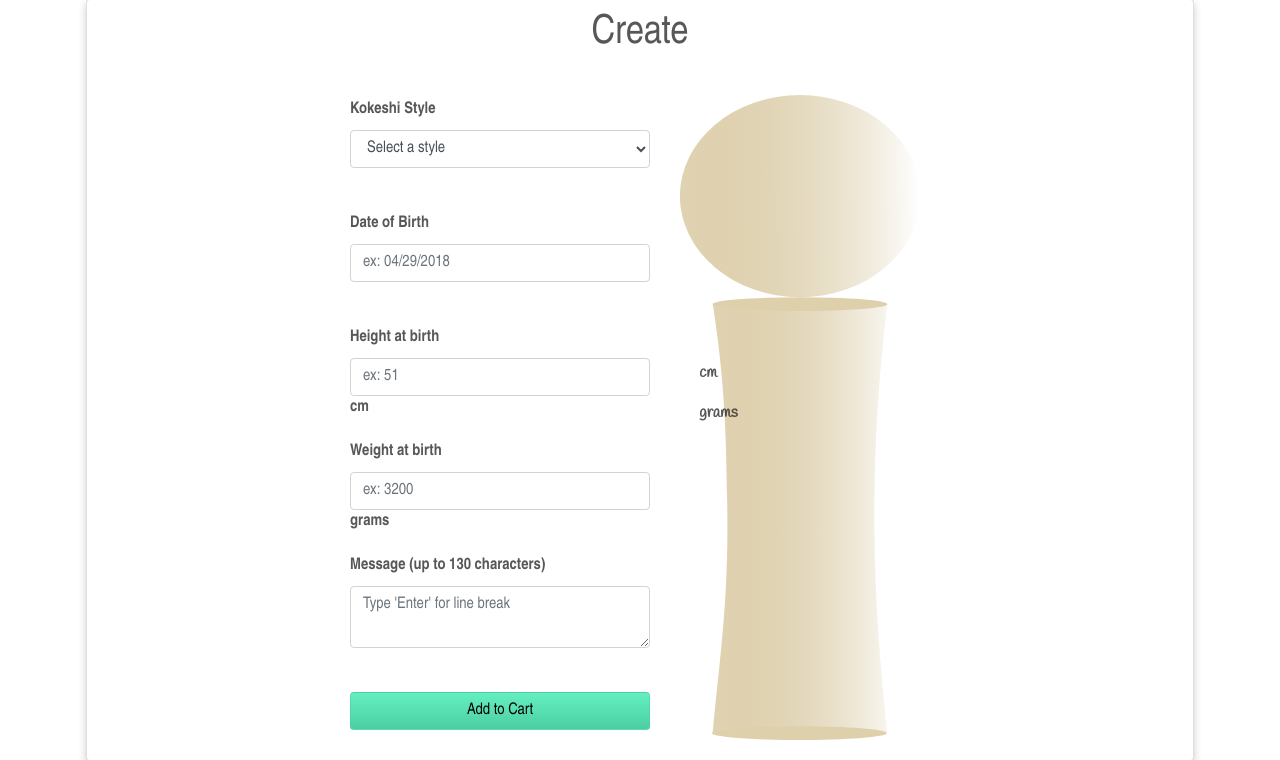
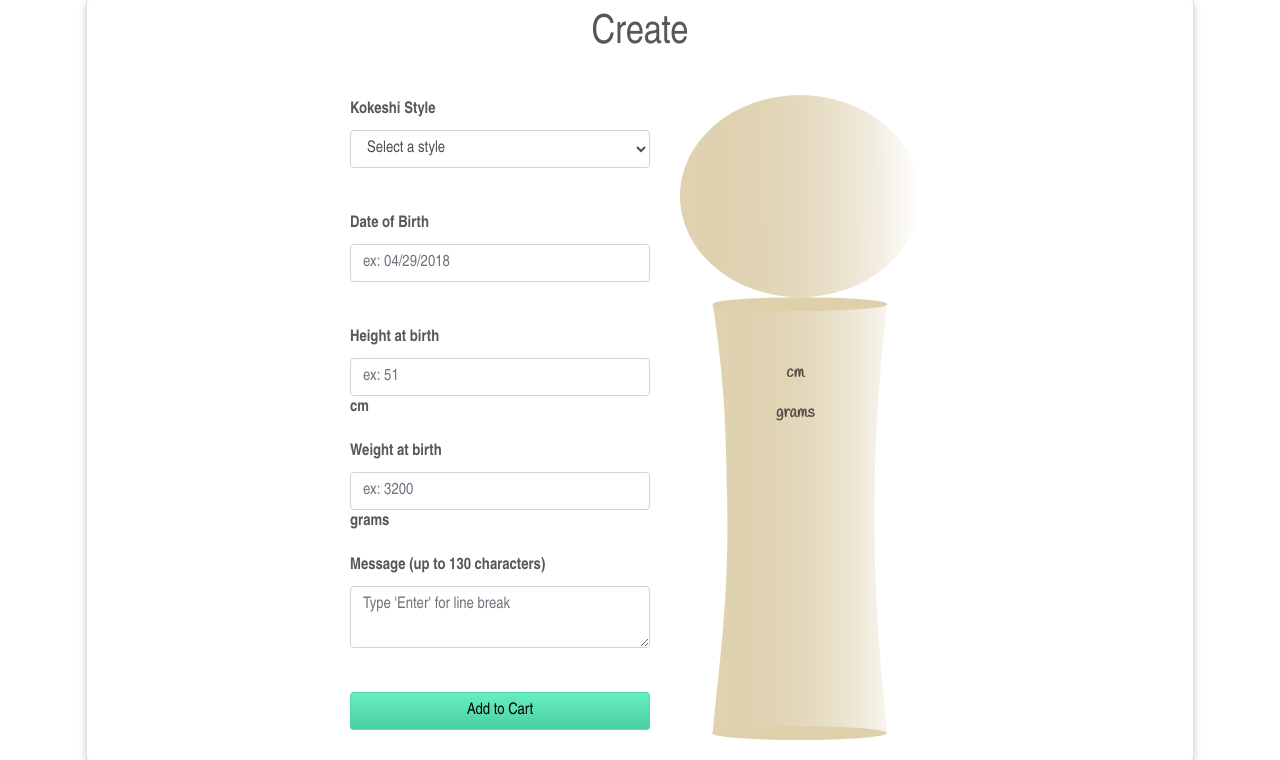
Before and after one commit to mwhitman189/Kokeshi, a Flask app: page /design/ in a window 1280 px wide. Shown: the part 741-1501 px from the top of the page. Run offline with Flask 2, Linux system fonts and the light colour scheme; some libraries are stand-ins or nearby versions; some web fonts are replaced.

Commit message:
Fix alignment of kokeshi info

```diff
--- a/static/css/styles.css
+++ b/static/css/styles.css
@@ -68,6 +68,8 @@ p {
     .link-text:hover::before {
       transform: scaleX(1);
       visibility: visible; }
+  .link-text:active {
+    visibility: hidden; }
   .link-text::before {
     content: '';
     position: absolute;
@@ -153,9 +155,11 @@ p {
   margin-left: 8%;
   margin-right: auto;
   position: absolute;
-  text-align: center;
   top: 250px;
   width: 80%; }
+
+.info {
+  text-align: center; }
 
 .kokeshi-message {
   margin-left: 20%;
--- a/static/scss/styles.scss
+++ b/static/scss/styles.scss
@@ -100,6 +100,10 @@ p {
       transform: scaleX(1);
       visibility: visible;
     }
+  }
+
+  &:active {
+    visibility: hidden;
   }
 
   &::before {
@@ -213,9 +217,12 @@ p {
   margin-left: 8%;
   margin-right: auto;
   position: absolute;
-  text-align: center;
   top: 250px;
   width: 80%;
+}
+
+.info {
+  text-align: center;
 }
 
 .kokeshi-message {
```
